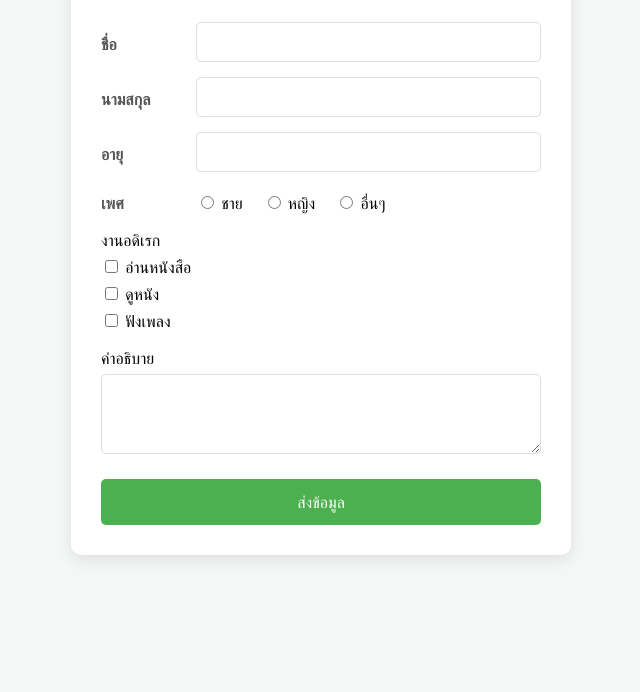
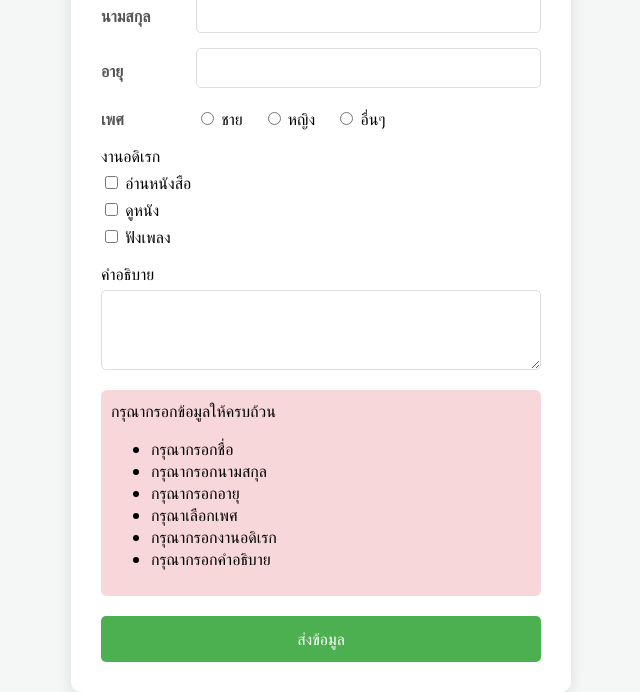
Before and after one commit to sanchita-sm/241_700, a plain HTML site: page Frontend/index.html in a window 1280 px wide. Both pictures are taken after a click on the button "ส่งข้อมูล". Shown: the part 162-854 px from the top of the page, without its empty margins (319-959 px from the left). Before the commit the page ends 800 px from the top, so only its background shows below. Drawn offline with nearby package versions, Linux system fonts and the light colour scheme.

Commit message:
add error message

```diff
--- a/Backend/index.js
+++ b/Backend/index.js
@@ -18,6 +18,9 @@ const express = require('express');
 const bodyParser = require('body-parser');
 const mysql = require('mysql2/promise')
 const app = express();
+const cors = require('cors');
+
+app.use(cors());
 
 app.use(bodyParser.json());
 
--- a/Backend/package.json
+++ b/Backend/package.json
@@ -11,6 +11,7 @@
   },
   "dependencies": {
     "body-parser": "^2.2.2",
+    "cors": "^2.8.6",
     "express": "^5.2.1",
     "mysql2": "^3.18.2",
     "nodemon": "^3.1.11"
--- a/Frontend/index.html
+++ b/Frontend/index.html
@@ -42,23 +42,25 @@
         <div class="form-input">
             งานอดิเรก
             <div>
-                <input name="interest" type="checkbox" value="อ่านหนังสือ"> อ่านหนังสือ
+                <input name="interests" type="checkbox" value="อ่านหนังสือ"> อ่านหนังสือ
             </div>
             <div>
-                <input name="interest" type="checkbox" value="ดูหนัง"> ดูหนัง
+                <input name="interests" type="checkbox" value="ดูหนัง"> ดูหนัง
             </div>
             <div>
-                <input name="interest" type="checkbox" value="ฟังเพลง"> ฟังเพลง
+                <input name="interests" type="checkbox" value="ฟังเพลง"> ฟังเพลง
             </div>
         </div>
         <div class="form-input">
             คำอธิบาย
             <textarea name="description"></textarea>
         </div>
+        <div id="message" class="message"></div>
         <div class="center">
             <button onclick="submitData()" class="button">ส่งข้อมูล</button>
         </div>
     </div>
+    <script src="https://cdn.jsdelivr.net/npm/axios@1.13.2/dist/axios.min.js"></script>
     <script src="index.js"></script>
 </body>
 </html>
--- a/Frontend/index.js
+++ b/Frontend/index.js
@@ -1,11 +1,37 @@
-function submitData () {
+const validateData = (userData) => {
+    let errors = [];
+    if (!userData.firstName) {
+        errors.push('กรุณากรอกชื่อ');
+    }
+    if (!userData.lastName) {
+        errors.push('กรุณากรอกนามสกุล');
+    }
+    if (!userData.age) {
+        errors.push('กรุณากรอกอายุ');
+    }
+    if (!userData.gender) {
+        errors.push('กรุณาเลือกเพศ');
+    }
+    if (!userData.interests) {
+        errors.push('กรุณากรอกงานอดิเรก');
+    }
+    if (!userData.description) {
+        errors.push('กรุณากรอกคำอธิบาย');
+    }
+    return errors;
+}
+
+
+const submitData = async () => {
     let firstNameDOM = document.querySelector('input[name=firstname]');
     let lastNameDOM = document.querySelector('input[name=lastname]');
     let ageDOM = document.querySelector('input[name=age]');
     let genderDOM = document.querySelector('input[name=gender]:checked');
-    let interestDOMs = document.querySelectorAll('input[name=interest]:checked');
+    let interestDOMs = document.querySelectorAll('input[name=interests]:checked');
     let descriptionDOM = document.querySelector('textarea[name=description]');
 
+    let messageDOM = document.getElementById('message');
+    try {
         let interest = ''
         for (let i = 0; i < interestDOMs.length; i++) {
             interest += interestDOMs[i].value
@@ -14,14 +40,48 @@ function submitData () {
             }
         }
 
-
-    let userData ={
+        let userData = {
             firstName: firstNameDOM.value,
             lastName: lastNameDOM.value,
             age: ageDOM.value,
-        gender: genderDOM.value,
+            gender: genderDOM ? genderDOM.value : '',
             description: descriptionDOM.value,
-        interest: interest
+            interests: interest
         }
         console.log('submitData', userData);
+
+        const errors = validateData(userData);
+        if (errors.length > 0) {
+            throw {
+                message: 'กรุณากรอกข้อมูลให้ครบถ้วน',
+                errors: errors
             }
+        }
+
+        const response = await axios.post('http://localhost:8000/users', userData);
+        console.log('response', response);
+        messageDOM.innerText = 'บันทึกข้อมูลสำเร็จ';
+        messageDOM.className = 'message success';
+    } catch (error) {
+        console.log('error message', error.message);
+        console.log('error details', error.errors);
+        //        if (error.response) {
+        //            console.log('Error response:',error.response.data.message);
+        //        }
+        let htmlData = '<div>'
+        htmlData += `<div>${error.message}</div>`;
+
+        if (error.errors) {
+            htmlData += '<ul>';
+            for (let i = 0; i < error.errors.length; i++) {
+                htmlData += '<li>' + error.errors[i] + '</li>';
+            }
+            htmlData += '</ul>';
+        }
+
+        htmlData += '</div>';
+
+        messageDOM.innerHTML = htmlData;
+        messageDOM.className = 'message danger';
+    }
+}
--- a/Frontend/styles.css
+++ b/Frontend/styles.css
@@ -107,3 +107,21 @@ textarea {
 .button:active {
     transform: scale(0.98);
 }
+
+.message {
+    background-color: lightgray;
+    padding: 10px;
+    margin-bottom: 10px;
+    border-radius: 6px;
+    display: none;
+}
+
+.message.success {
+    background-color: #d4edda;
+    display: block;
+}
+
+.message.danger {
+    background-color: #f8d7da;
+    display: block;
+}
```
Also changed, not shown: 1 other file. Lines whose indentation alone changed are shown as unchanged.
